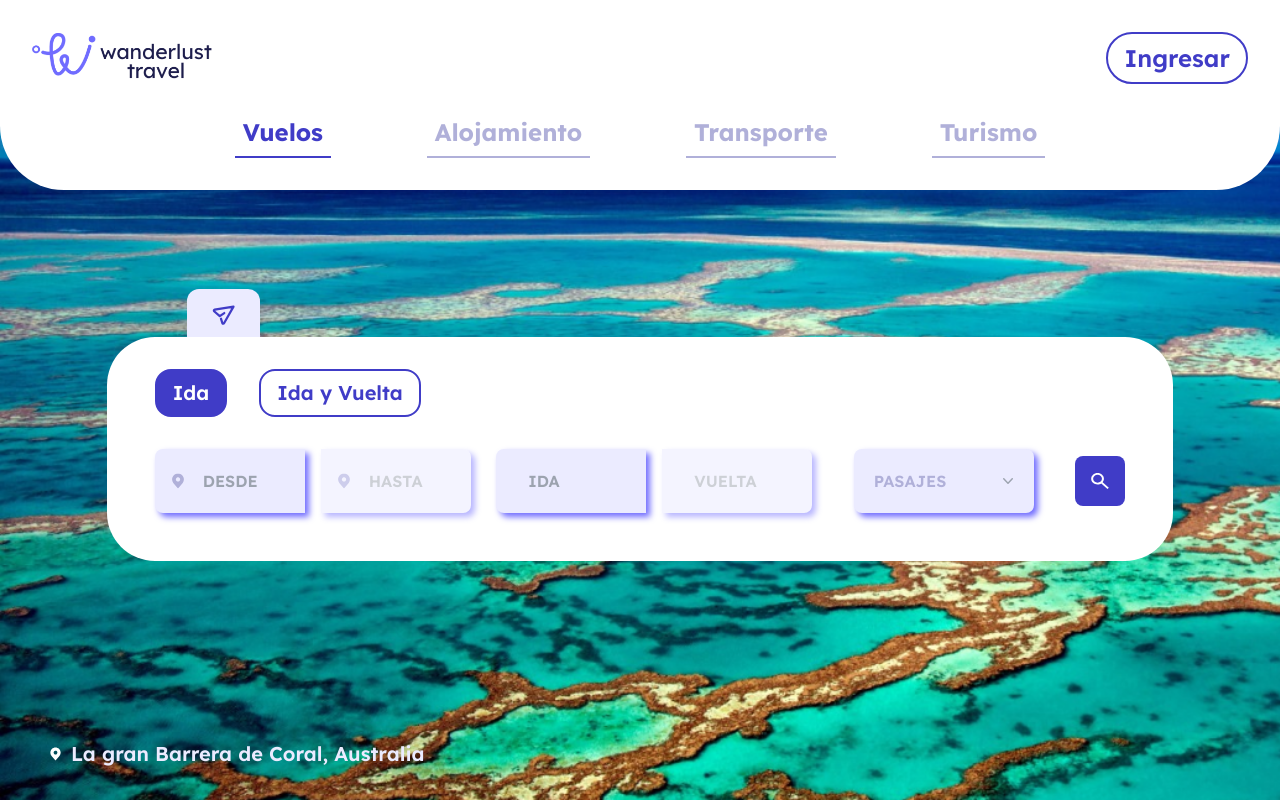
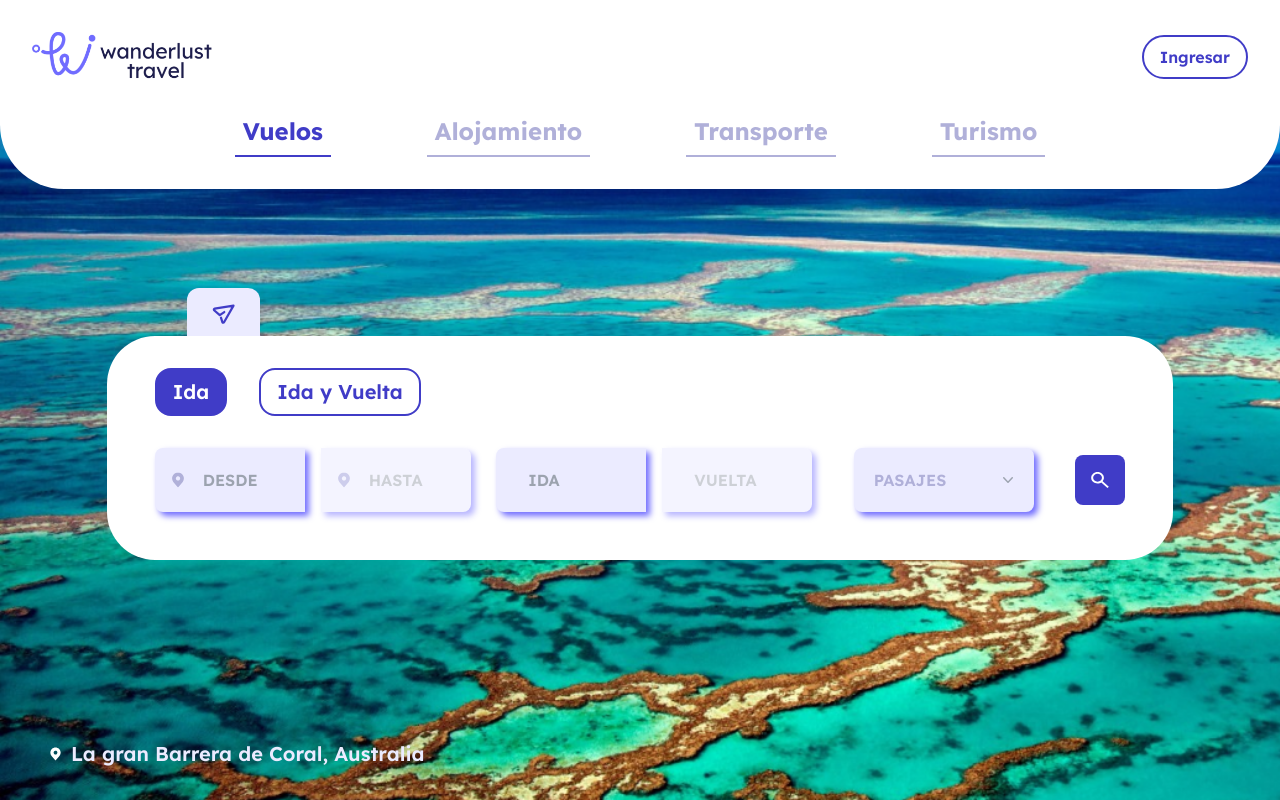
Before and after one commit to Slisandro/wanderlust_frontend, a Next.js app: page / in a window 1280 px wide. Built offline with nearby package versions, Linux system fonts and the light colour scheme.

Commit message:
style navbar

```diff
--- a/src/core/components/nav-component.tsx
+++ b/src/core/components/nav-component.tsx
@@ -10,7 +10,7 @@ export default function NavComponent () {
             height={50}
             priority
           />
-          <button className="border-2 border-primary rounded-[50px] px-4 py-2 text-primary font-[600] text-2xl">
+          <button className="border-2 border-primary rounded-[50px] px-4 py-2 text-primary font-[600] hover:bg-primary hover:text-white">
             Ingresar
           </button>
         </div>
```
